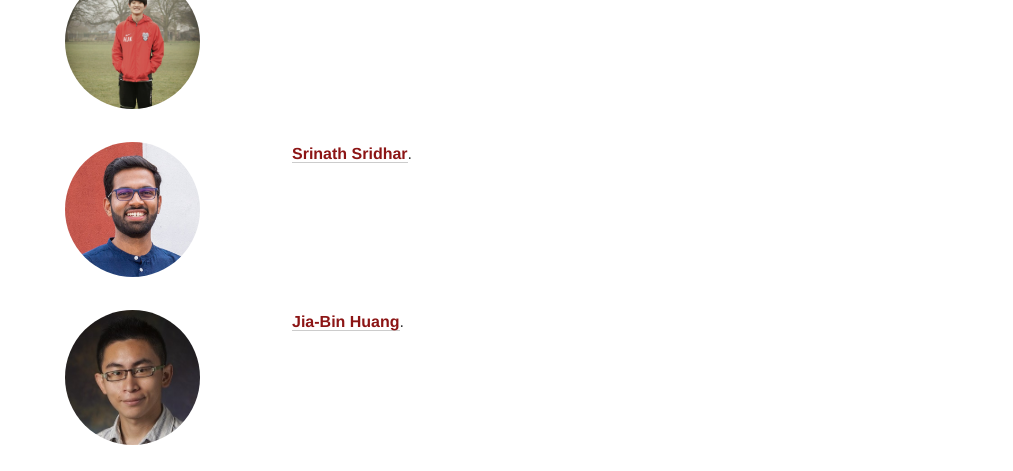
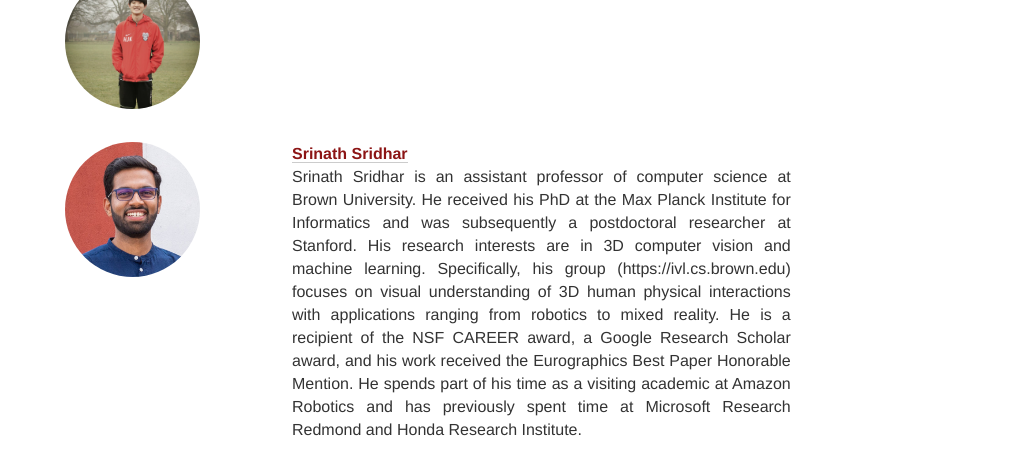
Before and after one commit to inrv/inrv.github.io, a plain HTML site: page index.html in a window 1280 px wide. Shown: the part 2453-2924 px from the top of the page, without its empty margins (133-1146 px from the left). Drawn offline with nearby package versions, Linux system fonts and the light colour scheme.

Commit message:
srinath bio

```diff
--- a/index.html
+++ b/index.html
@@ -571,7 +571,15 @@
         </div>
         <div class="col-xs-12 col-sm-9">
           <div class="col-xs-12 col-sm-9">
-            <b><a href="https://cs.brown.edu/people/ssrinath/" target="_blank">Srinath Sridhar</a></b>.
+            <b><a href="https://srinathsridhar.com" target="_blank">Srinath Sridhar</a></b>
+            <p>
+              Srinath Sridhar is an assistant professor of computer science at Brown University.
+              He received his PhD at the Max Planck Institute for Informatics and was subsequently a postdoctoral researcher at Stanford.
+              His research interests are in 3D computer vision and machine learning.
+              Specifically, his group (https://ivl.cs.brown.edu) focuses on visual understanding of 3D human physical interactions with applications ranging from robotics to mixed reality.
+              He is a recipient of the NSF CAREER award, a Google Research Scholar award, and his work received the Eurographics Best Paper Honorable Mention.
+              He spends part of his time as a visiting academic at Amazon Robotics and has previously spent time at Microsoft Research Redmond and Honda Research Institute.
+            </p>
           </div>
         </div>
       </div>
```
